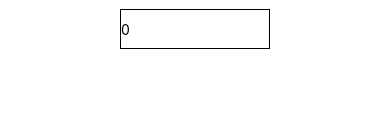
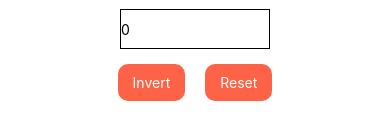
Before and after one commit to Hyerin22/practiceRNConverter, a React Native app in the folder Converter/: screen / in a window 390 px wide. Shown: the part 314-454 px from the top of the page. Built offline with nearby package versions, Linux system fonts and the light colour scheme.

Commit message:
made two button and invert

```diff
--- a/Converter/components/MinToHrs.js
+++ b/Converter/components/MinToHrs.js
@@ -1,4 +1,4 @@
-import { StyleSheet, Text, View, TextInput } from "react-native";
+import { StyleSheet, Text, View, TextInput, Pressable } from "react-native";
 import { useState } from "react";
 
 import Button from "./Button";
@@ -8,7 +8,15 @@ export default function MinToHrs() {
   // const [hrs, setHrs] = useState("");
 
   const [number, setNumber] = useState(0);
+  const [invert, setInvert] = useState(false);
 
+  const reset = () => {
+    setNumber(0);
+  };
+
+  const onInvert = () => {
+    setInvert((current) => !current);
+  };
   return (
     <View style={styles.container}>
       <Text>Min To Hrs</Text>
@@ -20,6 +28,7 @@ export default function MinToHrs() {
           onChange={setNumber}
           value={number}
           keyboardType="numeric"
+          editable={invert}
         />
         <TextInput
           style={styles.input}
@@ -28,7 +37,16 @@ export default function MinToHrs() {
           onChange={setNumber}
           value={number}
           keyboardType="numeric"
+          editable={!invert}
         />
+      </View>
+      <View style={styles.flex}>
+        <Pressable style={styles.button} onPress={onInvert}>
+          <Text style={styles.text}>Invert</Text>
+        </Pressable>
+        <Pressable style={styles.button}>
+          <Text style={styles.text}>Reset</Text>
+        </Pressable>
       </View>
     </View>
   );
@@ -46,4 +64,20 @@ const styles = StyleSheet.create({
     width: 150,
     borderWidth: 1,
   },
+  flex: {
+    display: "flex",
+    flexDirection: "row",
+  },
+  button: {
+    backgroundColor: "tomato",
+    alignItems: "center",
+    justifyContent: "center",
+    paddingVertical: 10,
+    paddingHorizontal: 15,
+    borderRadius: 10,
+    margin: 10,
+  },
+  text: {
+    color: "white",
+  },
 });
```
